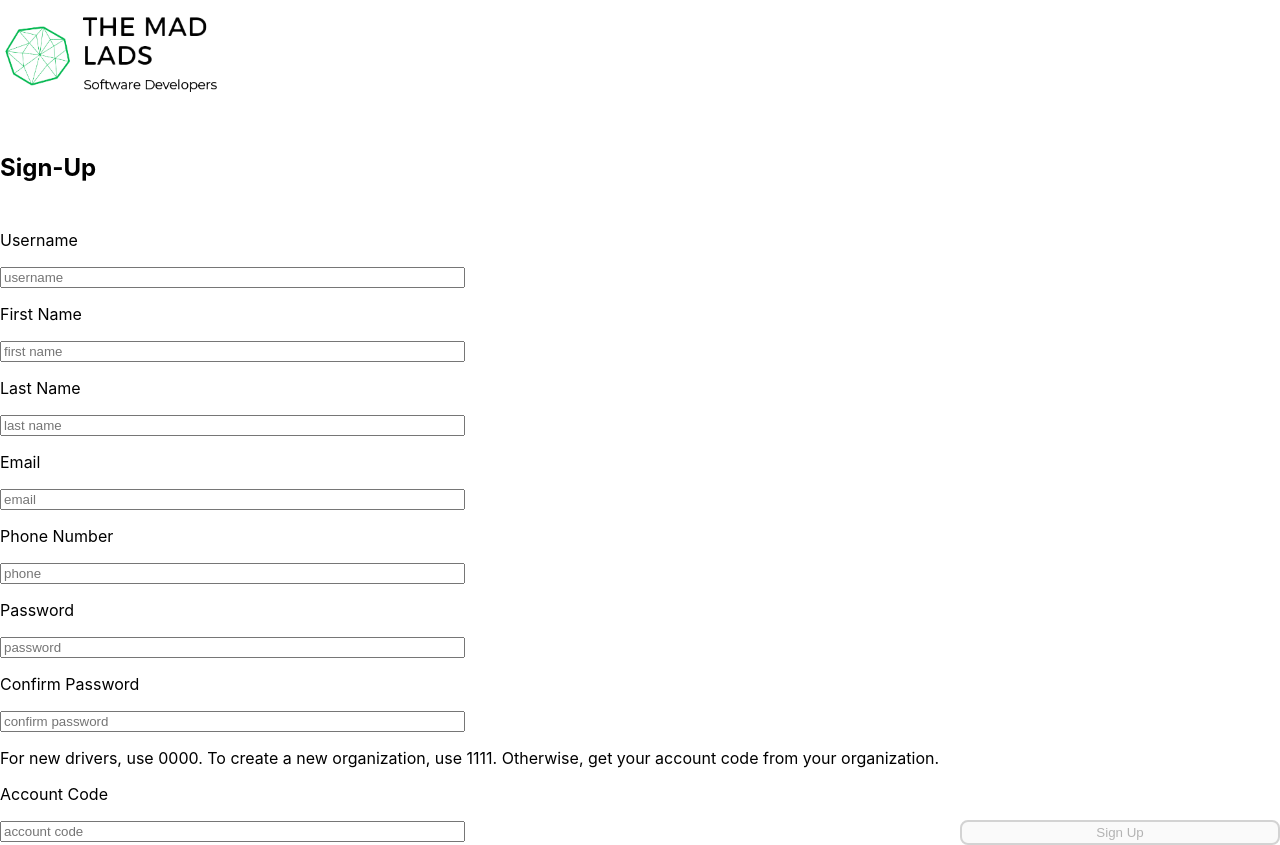
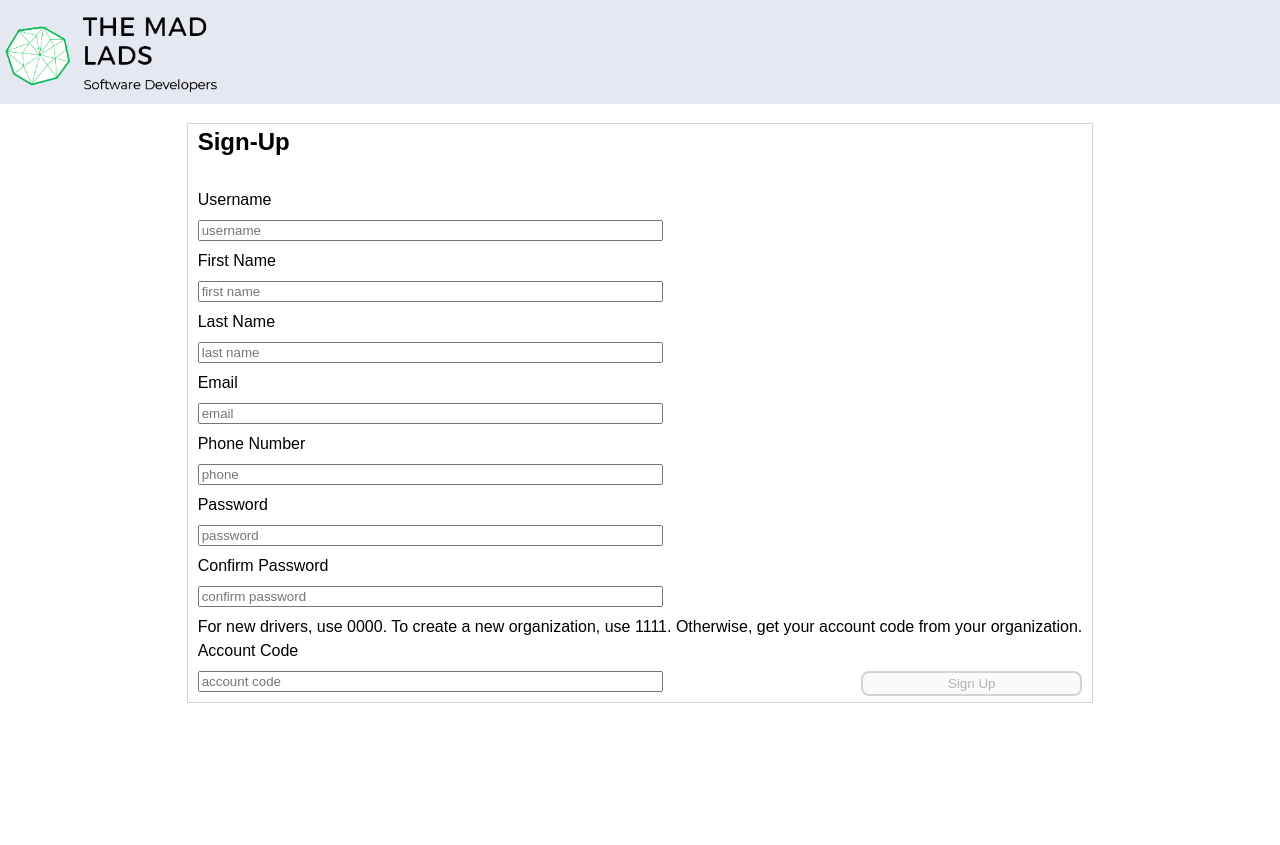
Before and after one commit to ecanouse/truckDriverIncentiveProgram, a React (Create React App) app in the folder Javascript-Code/react-client/: page /signup in a window 1280 px wide. After the commit the page ends 800 px from the top, so only its background shows below. Built offline with nearby package versions, Linux system fonts and the light colour scheme.

Commit message:
Added Signup.css, updated Signup.js

```diff
--- /dev/null
+++ b/Javascript-Code/react-client/src/pages/Signup.css
@@ -0,0 +1,31 @@
+.SignupPage {
+    font-family: Arial, Helvetica, sans-serif;
+}
+.Signup-Header {
+    background-color: #e5e8f0;
+}
+.Signup-Box {
+    text-align: left;
+    outline: solid lightgray 1px;
+    width: fit-content;
+    margin: auto;
+    line-height: 0.5;
+    padding-left: 10px;
+    padding-right: 10px;
+    padding-bottom: 10px;
+}
+.login_displaybox {
+    padding-bottom: 0px;
+    color: rgb(235, 31, 31);
+}
+.Seperate-SI-UN {
+    display: block;
+    margin-bottom: 3em;
+}
+.LoginButton {
+    float: right;
+    border-radius: 8px;
+    width: 25%;
+    height: 25px;
+    border: 2px solid lightgray;
+}
--- a/Javascript-Code/react-client/src/pages/Signup.js
+++ b/Javascript-Code/react-client/src/pages/Signup.js
@@ -1,4 +1,5 @@
 import React, {Component} from 'react';
+import './Signup.css';
 import { Navigate } from 'react-router-dom';
 
 class Signup extends Component{
```
